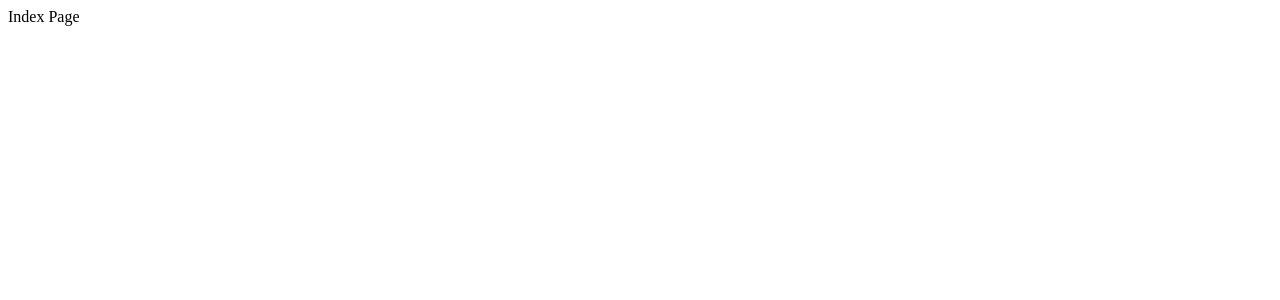
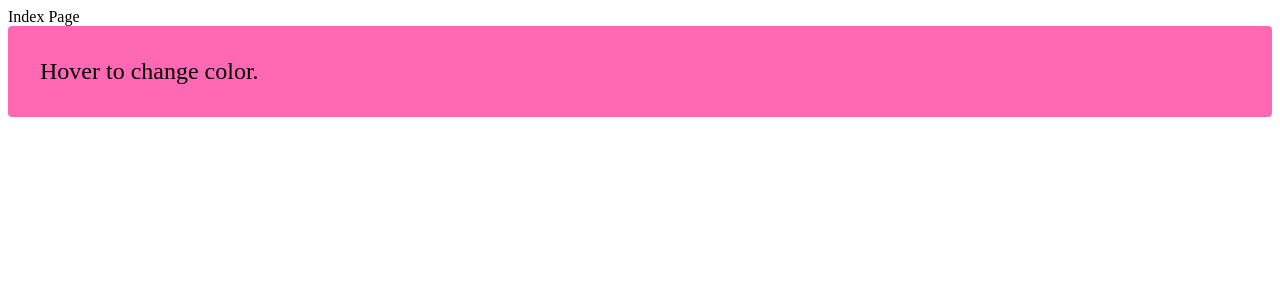
Before and after one commit to rezasalehidev/ultimatepro, a Next.js app: page / in a window 1280 px wide. Shown: the top 300 px of the page. Built offline with nearby package versions, Linux system fonts and the light colour scheme.

Commit message:
first step for project

```diff
--- a/package.json
+++ b/package.json
@@ -9,6 +9,7 @@
     "lint": "next lint"
   },
   "dependencies": {
+    "@emotion/css": "^11.1.3",
     "next": "11.1.2",
     "react": "17.0.2",
     "react-dom": "17.0.2",
--- a/pages/index.jsx
+++ b/pages/index.jsx
@@ -1,7 +1,27 @@
 import React from 'react'
+import { css } from '@emotion/css'
+
+const color = 'white'
 
 function HomePage() {
-  return <div className="main">Index Page</div>
+  return (
+    <>
+      <div className="main">Index Page</div>
+      <div
+        className={css`
+          padding: 32px;
+          background-color: hotpink;
+          font-size: 24px;
+          border-radius: 4px;
+          &:hover {
+            color: ${color};
+          }
+        `}
+      >
+        Hover to change color.
+      </div>
+    </>
+  )
 }
 
 export default HomePage
```
Also changed, not shown: 1 other file (tests, documents, lock files or other folders).
